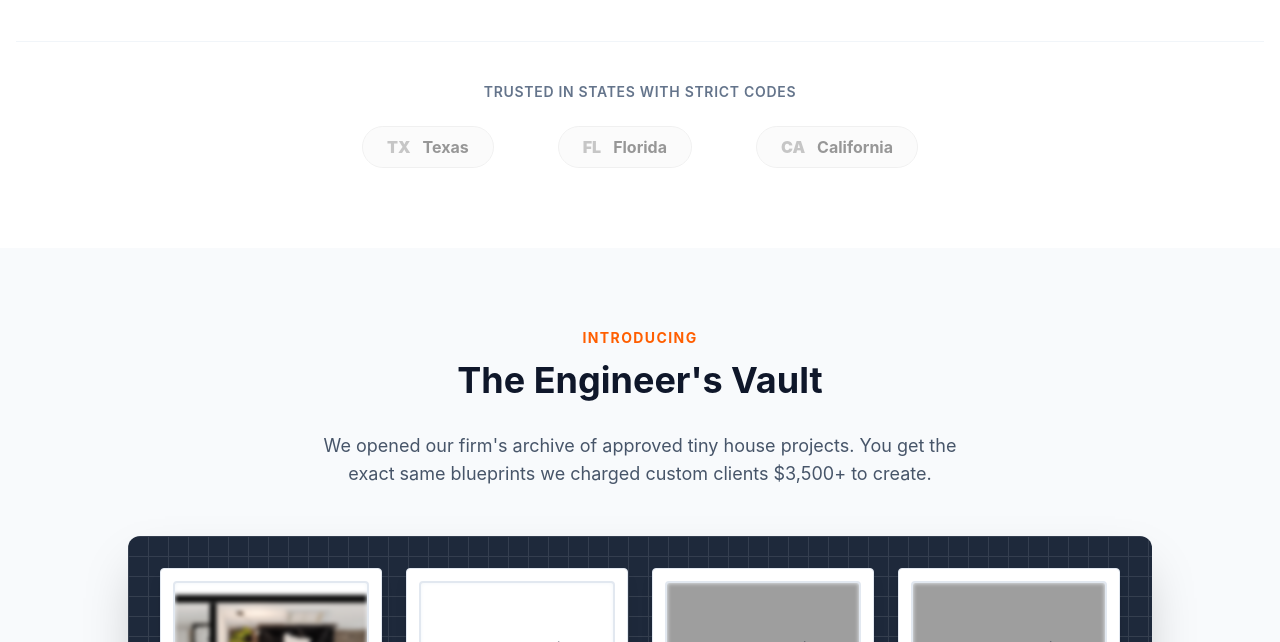
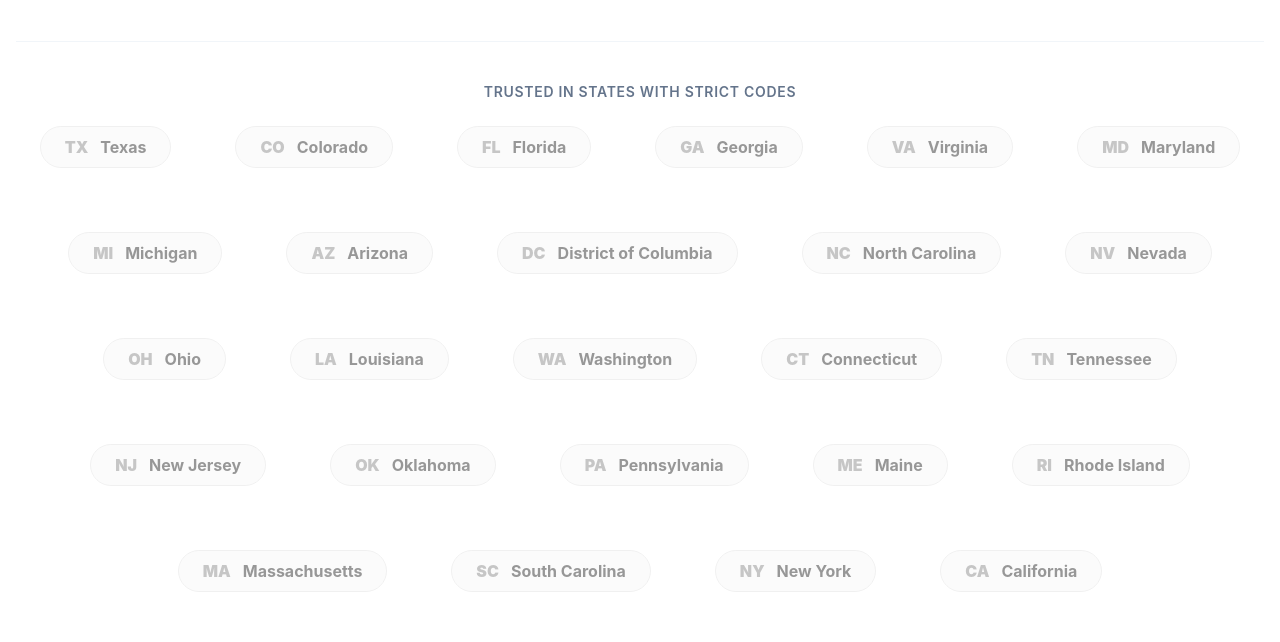
Before and after one commit to Founditmarketing/Texas-Structural-Engineers-Tripwire, a React (Vite) app: page / in a window 1280 px wide. Shown: the part 3220-3862 px from the top of the page. Built offline with nearby package versions, Linux system fonts and the light colour scheme; grey boxes are pictures that could not be loaded.

Commit message:
Update supported states list

```diff
--- a/constants.ts
+++ b/constants.ts
@@ -21,7 +21,29 @@ export const FAQ_ITEMS: FaqItem[] = [
 
 export const STATES = [
   { code: 'TX', name: 'Texas' },
+  { code: 'CO', name: 'Colorado' },
   { code: 'FL', name: 'Florida' },
+  { code: 'GA', name: 'Georgia' },
+  { code: 'VA', name: 'Virginia' },
+  { code: 'MD', name: 'Maryland' },
+  { code: 'MI', name: 'Michigan' },
+  { code: 'AZ', name: 'Arizona' },
+  { code: 'DC', name: 'District of Columbia' },
+  { code: 'NC', name: 'North Carolina' },
+  { code: 'NV', name: 'Nevada' },
+  { code: 'OH', name: 'Ohio' },
+  { code: 'LA', name: 'Louisiana' },
+  { code: 'WA', name: 'Washington' },
+  { code: 'CT', name: 'Connecticut' },
+  { code: 'TN', name: 'Tennessee' },
+  { code: 'NJ', name: 'New Jersey' },
+  { code: 'OK', name: 'Oklahoma' },
+  { code: 'PA', name: 'Pennsylvania' },
+  { code: 'ME', name: 'Maine' },
+  { code: 'RI', name: 'Rhode Island' },
+  { code: 'MA', name: 'Massachusetts' },
+  { code: 'SC', name: 'South Carolina' },
+  { code: 'NY', name: 'New York' },
   { code: 'CA', name: 'California' },
 ];
 
```
